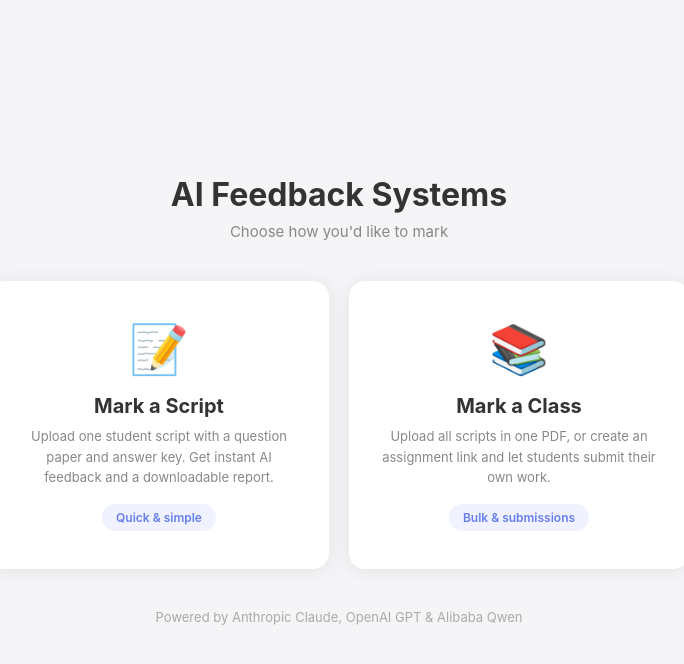
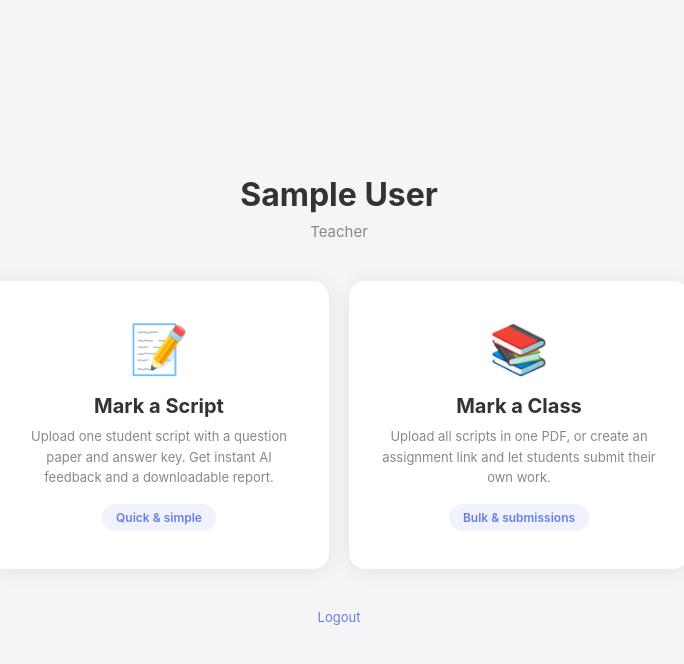
Before and after one commit to twahidin/ai-marking-prototype, a Flask app: page / in a window 1280 px wide. Shown: the top 664 px of the page, without its empty margins (301-985 px from the left). Run offline with Flask 3, Linux system fonts and the light colour scheme; the visitor is signed in with stand-in values (Sample User, id 1); tables that the repository leaves empty hold one stand-in row (values such as "Sample post").

Commit message:
feat: add TEACHER_CODE env var and normal mode teacher auth
Co-Authored-By: Claude Opus 4.6 (1M context) <noreply@anthropic.com>

```diff
--- a/app.py
+++ b/app.py
@@ -31,7 +31,8 @@ app.config['SESSION_COOKIE_SAMESITE'] = 'Lax'
 app.config['SESSION_COOKIE_HTTPONLY'] = True
 app.config['MAX_CONTENT_LENGTH'] = 100 * 1024 * 1024  # 100MB
 
-ACCESS_CODE = os.getenv('ACCESS_CODE', '').strip()
+ACCESS_CODE = os.getenv('ACCESS_CODE', '').strip()  # keep for legacy
+TEACHER_CODE = os.getenv('TEACHER_CODE', '').strip() or ACCESS_CODE
 DEMO_MODE = os.getenv('DEMO_MODE', 'FALSE').upper() == 'TRUE'
 DEPT_MODE = os.getenv('DEPT_MODE', 'FALSE').upper() == 'TRUE'
 APP_TITLE = os.getenv('APP_TITLE', 'AI Feedback Systems')
@@ -47,10 +48,13 @@ init_db(app)
 @app.context_processor
 def inject_dept_context():
     """Make dept_mode, demo_mode, app_title and current teacher available in all templates."""
-    if DEPT_MODE:
-        teacher = _current_teacher()
-        return {'dept_mode': True, 'demo_mode': DEMO_MODE, 'app_title': APP_TITLE, 'current_teacher': teacher}
-    return {'dept_mode': False, 'demo_mode': DEMO_MODE, 'app_title': APP_TITLE, 'current_teacher': None}
+    teacher = _current_teacher()  # works for both modes now
+    return {
+        'dept_mode': DEPT_MODE,
+        'demo_mode': DEMO_MODE,
+        'app_title': APP_TITLE,
+        'current_teacher': teacher,
+    }
 
 
 @app.after_request
@@ -114,15 +118,15 @@ def _is_authenticated():
     """Check if user is authenticated."""
     if DEPT_MODE:
         return session.get('teacher_id') is not None
+    if TEACHER_CODE:
+        return session.get('teacher_id') is not None
     if not ACCESS_CODE:
         return True
     return session.get('authenticated', False)
 
 
 def _current_teacher():
-    """Get the currently logged-in teacher (dept mode only). Returns None if not logged in."""
-    if not DEPT_MODE:
-        return None
+    """Get the currently logged-in teacher. Returns None if not logged in."""
     teacher_id = session.get('teacher_id')
     if not teacher_id:
         return None
@@ -230,7 +234,7 @@ def hub():
         if not Teacher.query.filter_by(role='hod').first():
             return redirect(url_for('department_setup'))
     authenticated = _is_authenticated()
-    teacher = _current_teacher() if DEPT_MODE else None
+    teacher = _current_teacher()  # works for both dept and normal mode now
     return render_template('hub.html',
                            authenticated=authenticated,
                            dept_mode=DEPT_MODE,
@@ -302,7 +306,27 @@ def verify_code():
         redirect_url = '/department' if teacher.role == 'hod' else '/dashboard'
         return jsonify({'success': True, 'redirect': redirect_url})
 
-    if code == ACCESS_CODE:
+    # Normal mode with TEACHER_CODE
+    if TEACHER_CODE:
+        if code == TEACHER_CODE:
+            # Master key — find the owner teacher
+            teacher = Teacher.query.filter_by(role='owner').first()
+            if not teacher:
+                session['pending_setup'] = True
+                return jsonify({'success': True, 'redirect': '/setup'})
+            session['teacher_id'] = teacher.id
+            session['teacher_name'] = teacher.name
+            return jsonify({'success': True, 'redirect': '/'})
+        # Also check if they have a custom code
+        teacher = Teacher.query.filter_by(code=code, role='owner').first()
+        if teacher:
+            session['teacher_id'] = teacher.id
+            session['teacher_name'] = teacher.name
+            return jsonify({'success': True, 'redirect': '/'})
+        return jsonify({'success': False, 'error': 'Invalid code'}), 401
+
+    # Legacy ACCESS_CODE fallback
+    if ACCESS_CODE and code == ACCESS_CODE:
         session['authenticated'] = True
         return jsonify({'success': True})
     return jsonify({'success': False, 'error': 'Invalid access code'}), 401
@@ -883,6 +907,42 @@ def department_setup():
         return jsonify({'success': True, 'redirect': '/department/classes'})
 
     return render_template('department_setup.html')
+
+
+@app.route('/setup', methods=['GET', 'POST'])
+def teacher_setup_page():
+    """First-time teacher setup for normal (non-dept) mode."""
+    if DEPT_MODE:
+        return redirect(url_for('hub'))
+    if not session.get('pending_setup') and not session.get('teacher_id'):
+        return redirect(url_for('hub'))
+
+    # If owner already exists, redirect
+    if Teacher.query.filter_by(role='owner').first():
+        session.pop('pending_setup', None)
+        return redirect(url_for('hub'))
+
+    if request.method == 'POST':
+        data = request.get_json()
+        name = (data.get('name') or '').strip()
+        if not name:
+            return jsonify({'success': False, 'error': 'Name is required'}), 400
+
+        teacher = Teacher(
+            id=str(uuid.uuid4()),
+            name=name,
+            code=TEACHER_CODE,
+            role='owner',
+        )
+        db.session.add(teacher)
+        db.session.commit()
+
+        session.pop('pending_setup', None)
+        session['teacher_id'] = teacher.id
+        session['teacher_name'] = teacher.name
+        return jsonify({'success': True, 'redirect': '/'})
+
+    return render_template('teacher_setup.html')
 
 
 # ---------------------------------------------------------------------------
--- a/templates/hub.html
+++ b/templates/hub.html
@@ -77,8 +77,8 @@
         </div>
 
         {% else %}
-        <h1>{{ app_title }}</h1>
-        <p class="subtitle">Choose how you'd like to mark</p>
+        <h1>{{ teacher.name if teacher else app_title }}</h1>
+        <p class="subtitle">{{ 'Teacher' if teacher else 'Choose how you\'d like to mark' }}</p>
 
         <div class="hub-cards">
             <a class="hub-card animate__animated animate__fadeInUp" style="animation-delay:0.1s;animation-duration:0.5s;" href="/mark">
@@ -96,7 +96,11 @@
         </div>
 
         <div class="hub-footer">
+            {% if teacher %}
+            <a href="/logout" style="color:#667eea; text-decoration:none;">Logout</a>
+            {% else %}
             Powered by Anthropic Claude, OpenAI GPT &amp; Alibaba Qwen
+            {% endif %}
         </div>
         {% endif %}
     </div>
```
Also changed, not shown: templates/teacher_setup.html (added, +86 -0 lines).
